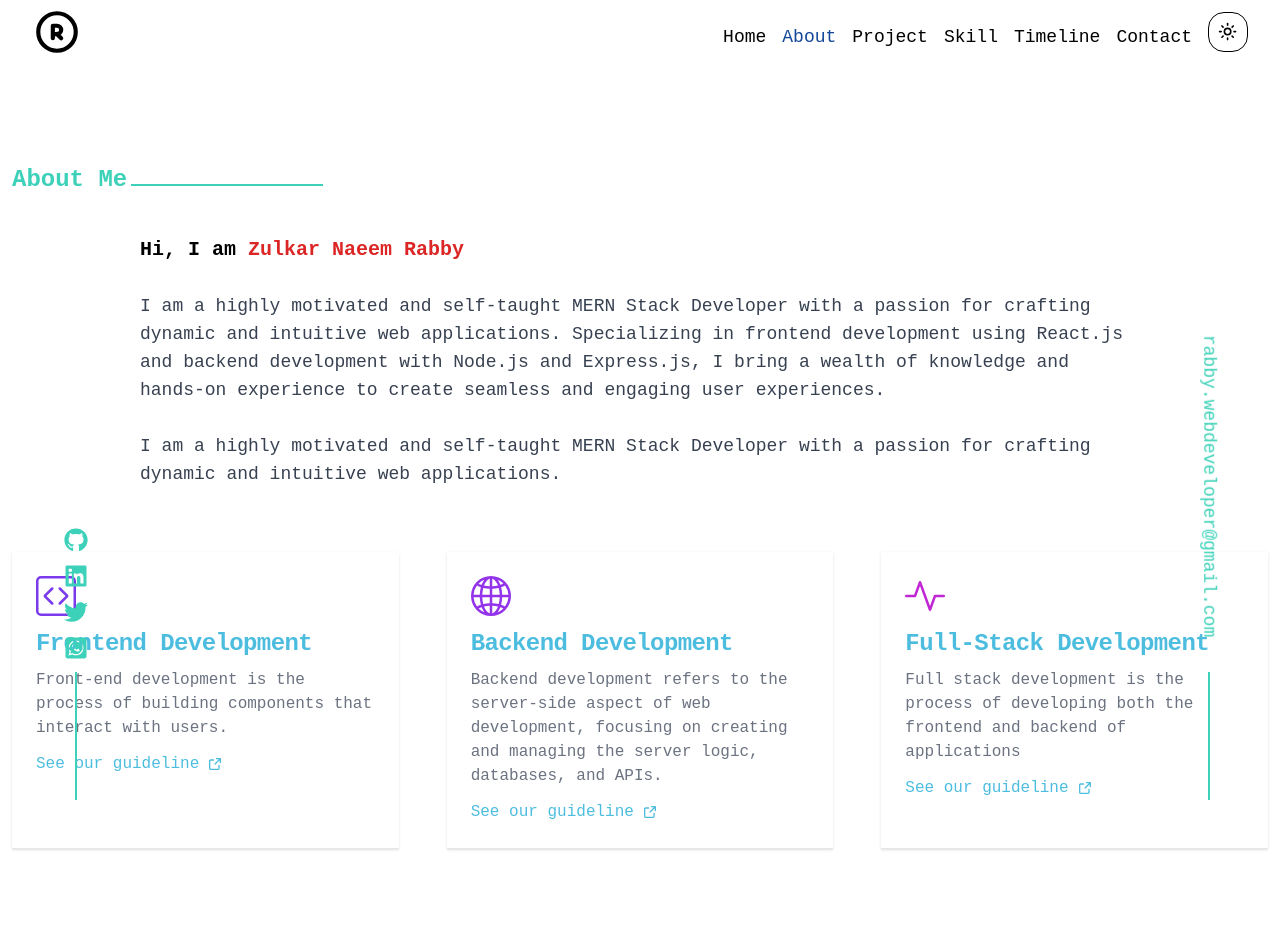
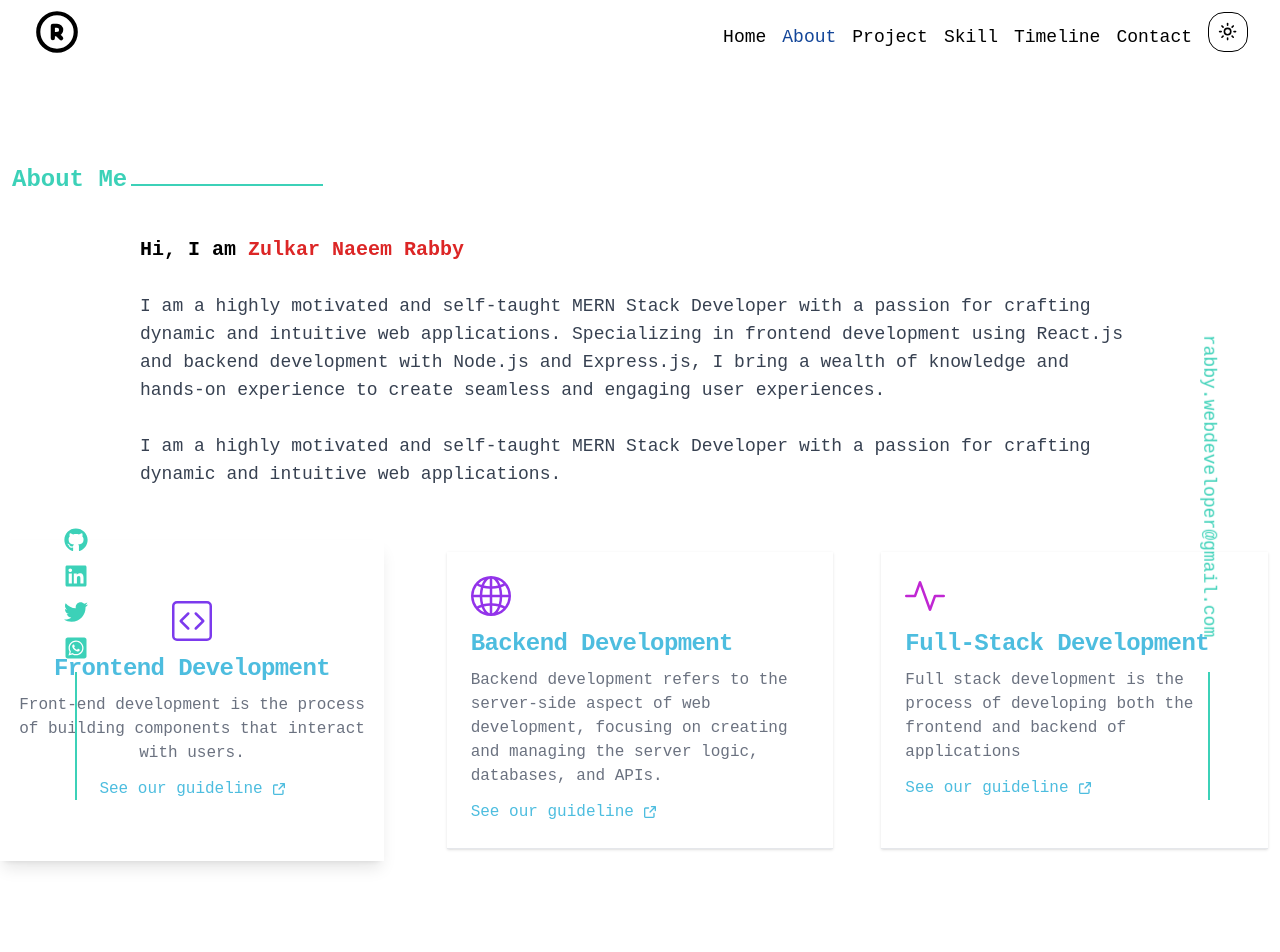
Before and after one commit to rabby-web/Rabby-Portfolio, a Next.js app: page /about in a window 1280 px wide. Shown: the top 952 px of the page. Built offline with nearby package versions, Linux system fonts and the light colour scheme.

Commit message:
box model add

```diff
--- a/src/components/shared/AboutCard.tsx
+++ b/src/components/shared/AboutCard.tsx
@@ -6,7 +6,7 @@ const AboutCard = () => {
     <div>
       {/* card */}
       <div className="grid grid-cols-1 md:grid-cols-2 lg:grid-cols-3 lg:gap-6 gap-3 mt-10">
-        <div className="max-w-full m-3 p-6 bg-white border-b hover:dark:border-[#3CD1B8] border-gray-200 rounded-lg shadow dark:bg-[#0B1120] hover:dark:bg-gray-900 dark:border-gray-800 rounded-tr">
+        <div className="max-w-sm overflow-hidden shadow-lg w-full p-2 md:p-4  text-center flex flex-col justify-center items-center relative group hover:text-rose-600 text-[#3CD1B8] rounded-md bg-white dark:bg-opacity-[0.01] border border-white border-opacity-10 backdrop-blur-[10px]">
           <svg
             xmlns="http://www.w3.org/2000/svg"
             fill="currentColor"
--- a/src/components/shared/icon/AllIcons.tsx
+++ b/src/components/shared/icon/AllIcons.tsx
@@ -9,7 +9,7 @@ const AllIcons = () => {
         {icons?.map((icon) => (
           <div
             key={icon.id}
-            className="w-full p-2 md:p-4 border rounded-xl text-center flex flex-col justify-center items-center relative group hover:text-rose-600 text-[#3CD1B8]"
+            className="w-full p-2 md:p-4  text-center flex flex-col justify-center items-center relative group hover:text-rose-600 text-[#3CD1B8] rounded-md bg-white dark:bg-opacity-[0.01] border border-white border-opacity-10 backdrop-blur-[10px]"
           >
             <Image
               src={icon.image}
--- a/src/components/shared/projectPage/ProjectCard.tsx
+++ b/src/components/shared/projectPage/ProjectCard.tsx
@@ -10,7 +10,7 @@ import Link from "next/link";
 const ProjectCard = () => {
   return (
     <div>
-      <div className="max-w-sm border rounded overflow-hidden shadow-lg ">
+      <div className="max-w-sm overflow-hidden shadow-lg w-full p-2 md:p-4  text-center flex flex-col justify-center items-center relative group hover:text-rose-600 text-[#3CD1B8] rounded-md bg-white dark:bg-opacity-[0.01] border border-white border-opacity-10 backdrop-blur-[10px]">
         <Image
           className="w-full"
           src={pI}
```
Also changed, not shown: src/components/shared/icon/BackendIcon.tsx (+5 -3 lines).
